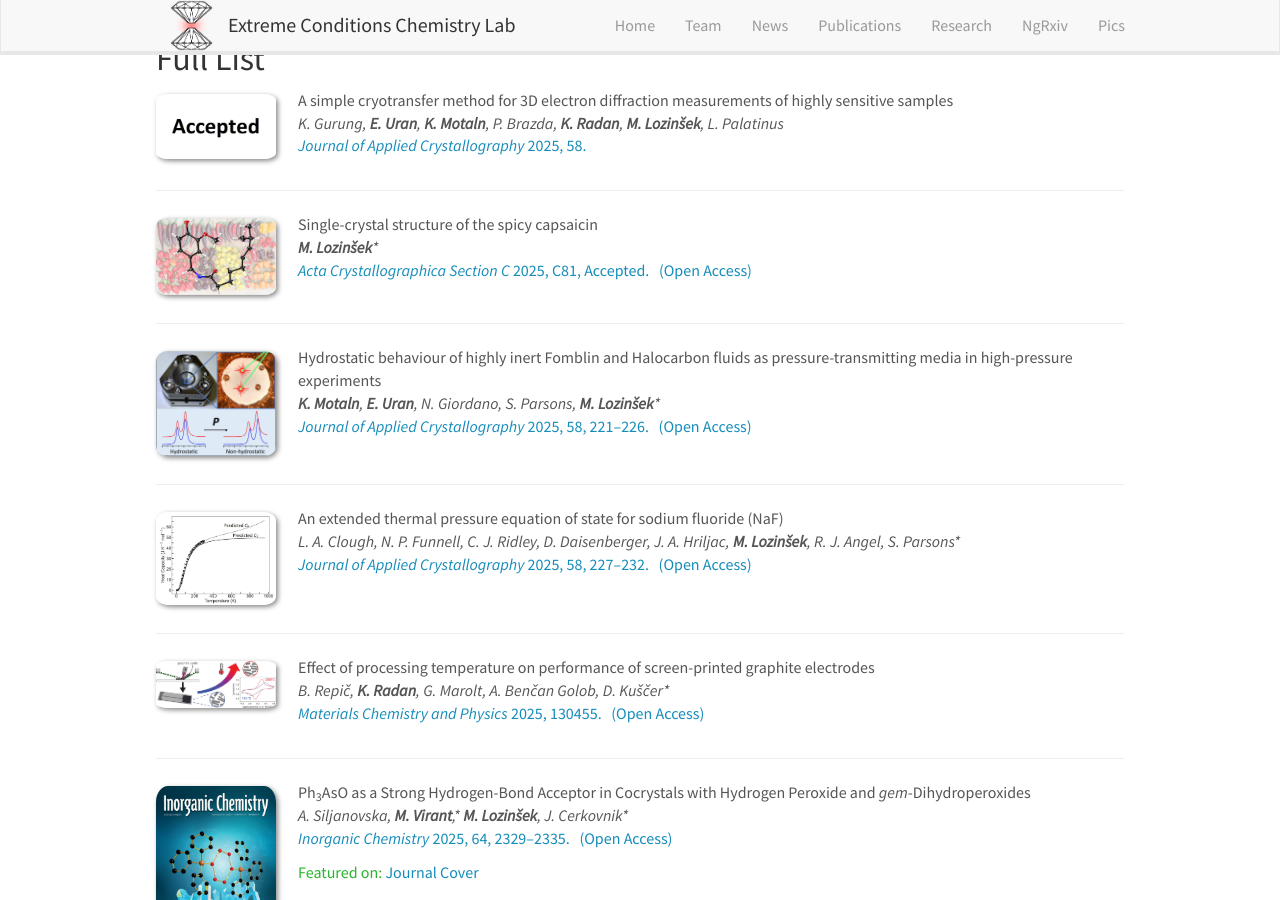
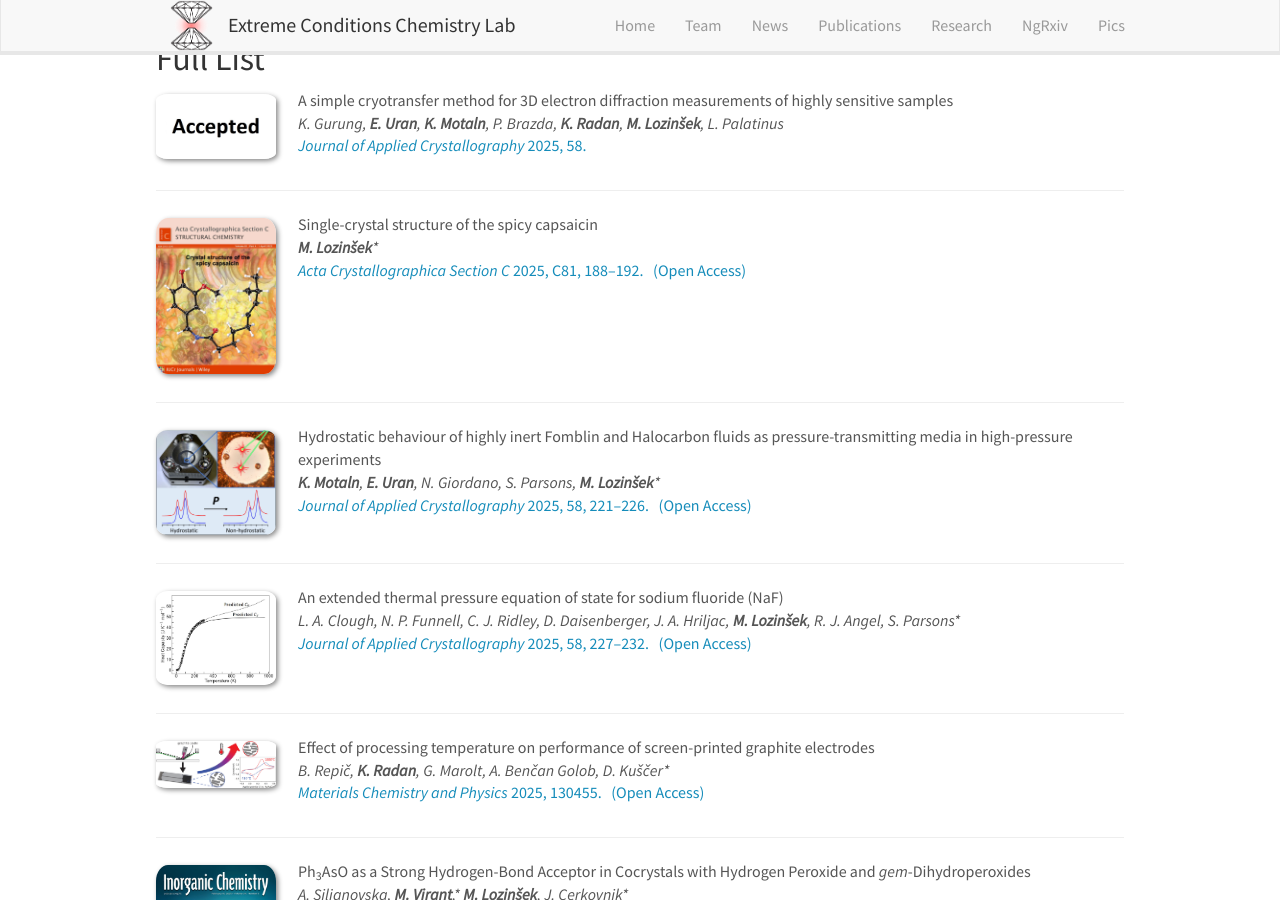
Before and after one commit to eccl-jsi/eccl-jsi.github.io, a Jekyll site: the page built from _pages/publications.md, in a window 1280 px wide and 900 px high, scrolled down 1880 px. Built offline with Jekyll 4.4.1, drawn with Linux system fonts in a browser that asks for light colours; nearby versions of some CDN libraries.

Commit message:
Update publist.yml

```diff
--- a/_data/publist.yml
+++ b/_data/publist.yml
@@ -12,9 +12,9 @@
   authors: "<b>M. Lozinšek</b>*"
   description: ""
   highlight: 0
-  image: ACC2025-TOC.jpg
+  image: ACC2025-Cover.jpg
   link:
-    display: "<i>Acta Crystallographica Section C</i> 2025, C81, Accepted. &nbsp;&nbsp;(Open Access)"
+    display: "<i>Acta Crystallographica Section C</i> 2025, C81, 188–192. &nbsp;&nbsp;(Open Access)"
     url: "https://doi.org/10.1107/S2053229625001706"
   title: "Single-crystal structure of the spicy capsaicin"
 -
```
